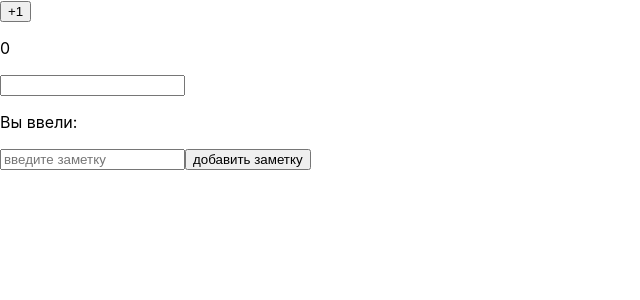
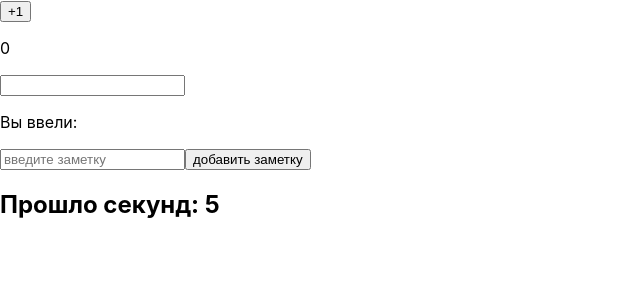
Before and after one commit to WebBaLTaZaR/ReactLern, a React (Create React App) app in the folder my-first-react-app/: page / in a window 1280 px wide. Shown: the top 300 px of the page, without its empty margins (0-640 px from the left). Built offline with nearby package versions, Linux system fonts and the light colour scheme.

Commit message:
выполнил 4 задание 2 семинара

```diff
--- a/my-first-react-app/src/App.js
+++ b/my-first-react-app/src/App.js
@@ -1,6 +1,7 @@
 import "./App.css";
 import Counter from "./components/sem2/Task1";
 import TextInput from "./components/sem2/TextInput";
+import Timer from "./components/sem2/Timer";
 import TodoList from "./components/sem2/TodoList";
 
 function App() {
@@ -8,7 +9,8 @@ function App() {
     <>
       <Counter />
       <TextInput />
-      <TodoList/>
+      <TodoList />
+      <Timer />
     </>
   );
 }
--- /dev/null
+++ b/my-first-react-app/src/components/sem2/Timer.js
@@ -0,0 +1,15 @@
+import React, { useState, useEffect } from "react";
+
+function Timer() {
+  const [seconds, setSeconds] = useState(0);
+  useEffect(() => {
+    const intervalId = setInterval(() => {
+      setSeconds((prevSeconds) => prevSeconds + 1);
+    }, 1000);
+    return () => clearInterval(intervalId);
+  }, []);
+
+  return <h2>Прошло секунд: {seconds}</h2>;
+}
+
+export default Timer;
```
